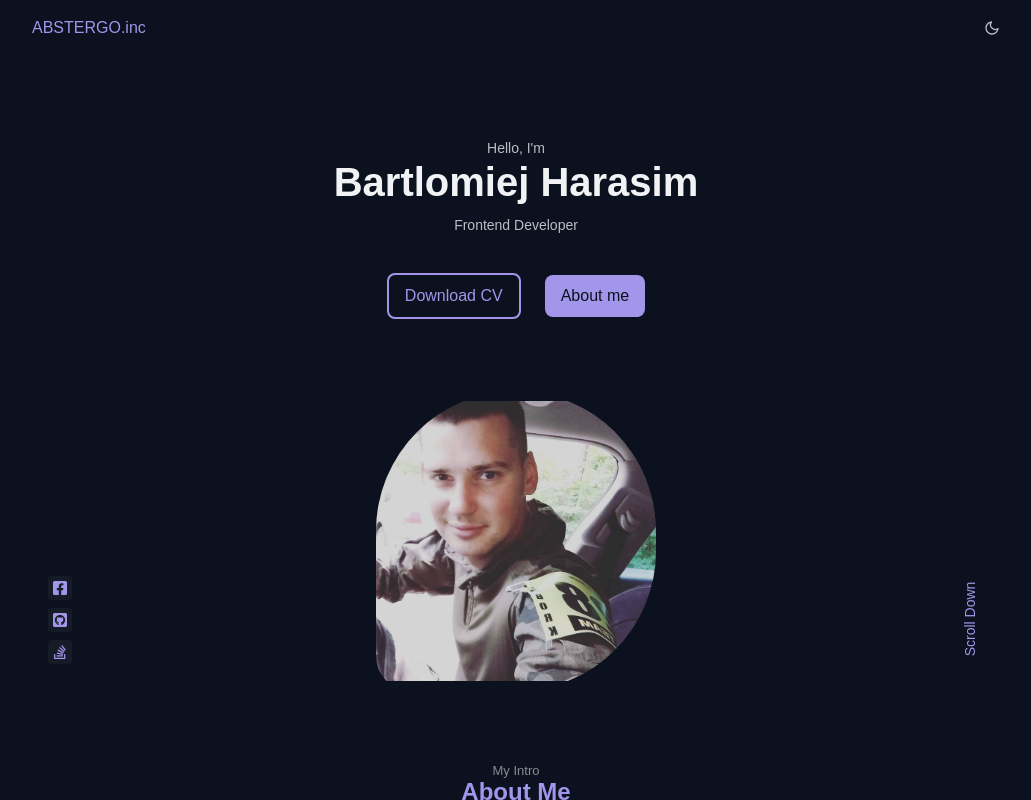
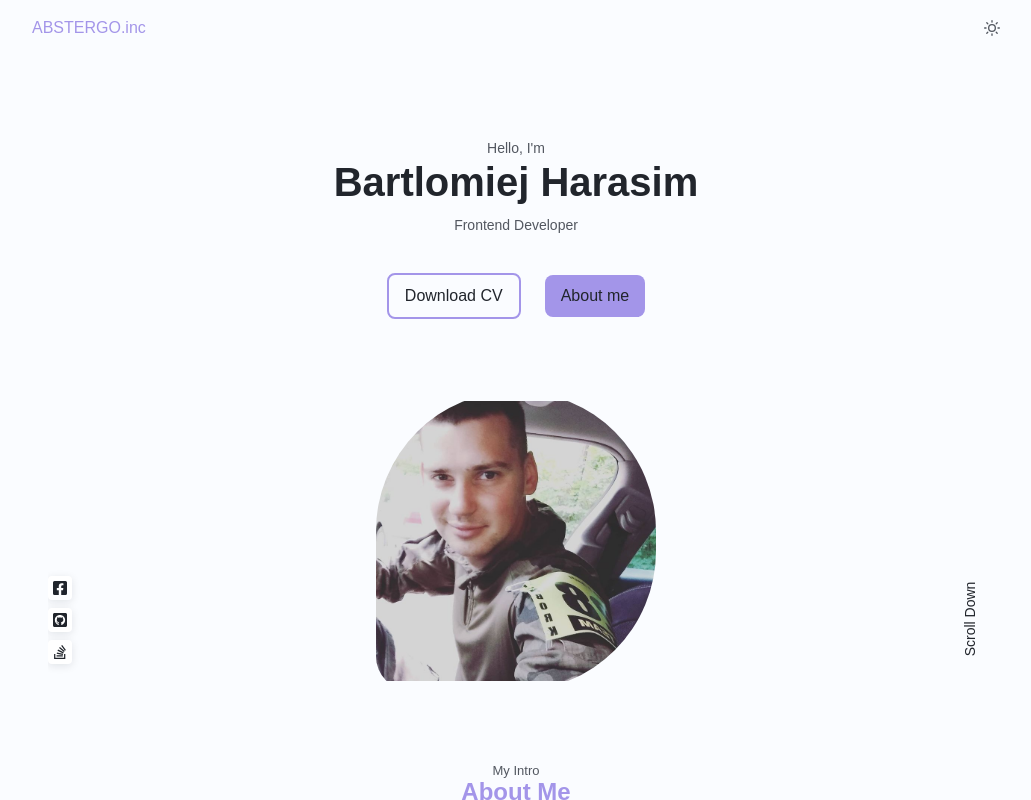
Before and after one commit to CalvinLanger/Personal-Website, a React (Create React App) app: page / in a window 1280 px wide. Both pictures are taken after a click on the icon 1116 px from the left and 28 px from the top of the page. Shown: the top 800 px of the page, without its empty margins (124-1155 px from the left). Built offline with nearby package versions, Linux system fonts and the light colour scheme.

Commit message:
dark/light mode

```diff
--- a/package.json
+++ b/package.json
@@ -1,6 +1,6 @@
 {
   "name": "personal-website",
-  "version": "0.2.0",
+  "version": "0.2.1",
   "homepage": "https://CalvinLanger.io/Personal-Website",
   "private": true,
   "dependencies": {
--- a/src/App.css
+++ b/src/App.css
@@ -99,7 +99,8 @@ img {
 }
 
 /*========== Variables Light theme ==========*/
-body.light-theme {
+/* body  */
+.light-theme {
   --title-color: hsl(var(--second-hue), 15%, 15%);
   --text-color: hsl(var(--second-hue), 8%, 35%);
   --body-color: hsl(var(--second-hue), 100%, 99%);
--- a/src/components/Header.js
+++ b/src/components/Header.js
@@ -4,9 +4,14 @@ import { BiHomeAlt, BiUser, BiBook, BiMessageSquareDetail } from 'react-icons/bi
 
 
 
-function Header(props) {
+function Header() {
 
-    const [lightMode, setLightMode] = useState(false);
+    const [lightMode, setLightMode] = useState(true);
+
+    function changeTheme() {
+        setLightMode(!lightMode);
+        document.body.classList.toggle("light-theme");
+    }
 
     return (
         <div>
@@ -42,9 +47,9 @@ function Header(props) {
                         </ul>
                     </div>
                     {lightMode ?
-                        <FiMoon class="themeLogo" onClick={() => { setLightMode(!lightMode); }} />
+                        <FiMoon class="themeLogo" onClick={changeTheme} />
                         :
-                        <FiSun class="themeLogo" onClick={() => { setLightMode(!lightMode); }} />
+                        <FiSun class="themeLogo" onClick={changeTheme} />
                     }
                 </nav>
             </header>
```
